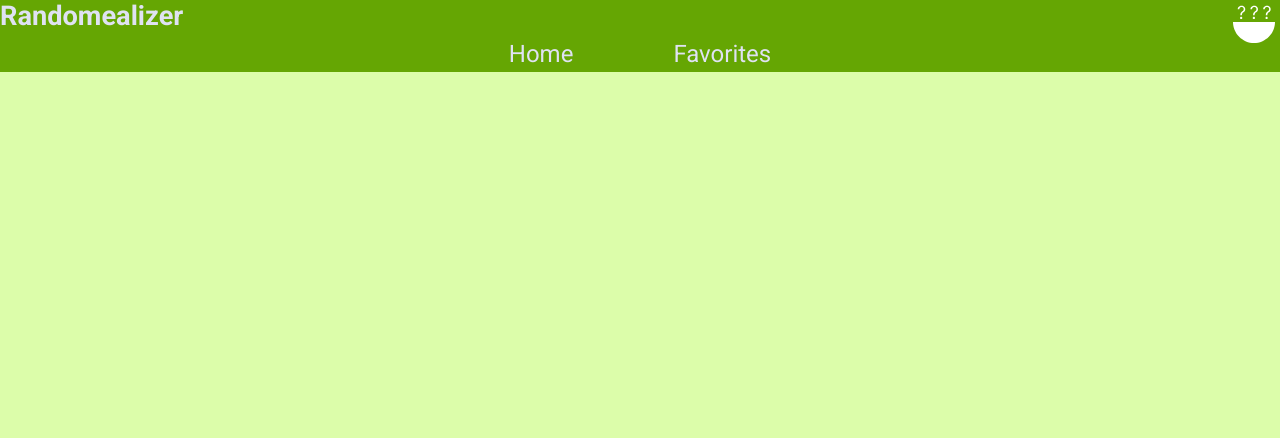
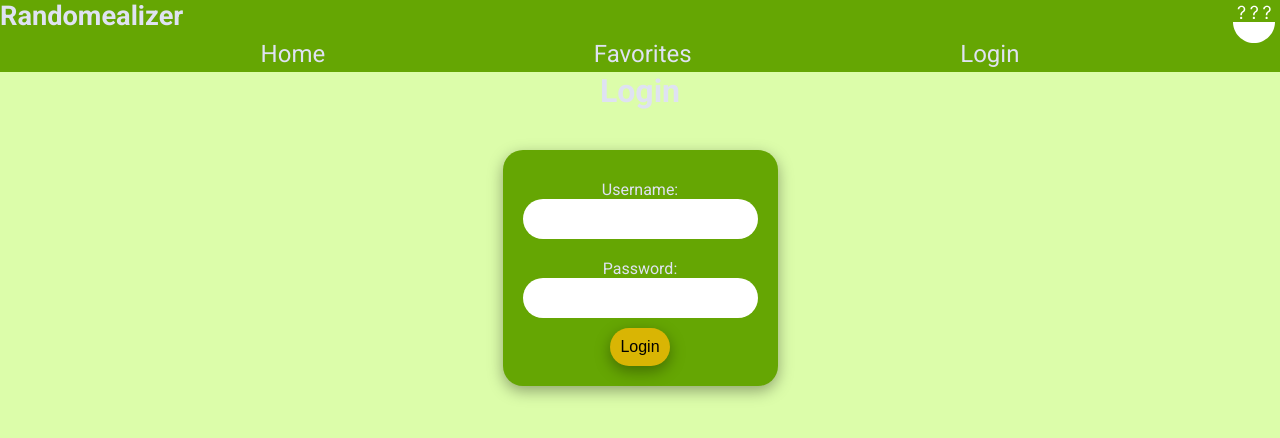
Before and after one commit to tRomanowski/capstone-project, a React (Create React App) app: page /login in a window 1280 px wide. Shown: the top 438 px of the page. Built offline with nearby package versions, Linux system fonts and the light colour scheme.

Commit message:
Add Profile und login page

```diff
--- a/src/App.js
+++ b/src/App.js
@@ -1,16 +1,45 @@
-import { Route, Routes } from 'react-router-dom';
+import { Route, Routes, useNavigate } from 'react-router-dom';
+import { useEffect, useState } from 'react';
 
 import Favorites from './Pages/Favorites';
 import Header from './components/Header';
 import Home from './Pages/Home';
+import Login from './Pages/Login';
+import Profile from './Pages/Profile';
 
 export default function App() {
+  const [token, setToken] = useState();
+  const navigate = useNavigate();
+
+  useEffect(() => {
+    console.log({ token });
+  }, [token]);
+
+  async function loginWithNameAndPassword(credentials) {
+    const response = await fetch('/api/login', {
+      method: 'POST',
+      headers: {
+        'Content-Type': 'application/json',
+      },
+      body: JSON.stringify(credentials),
+    });
+    const data = await response.json();
+    setToken(data.token);
+    navigate('/profile');
+  }
+
   return (
     <>
-      <Header />
+      <Header token={token} />
       <Routes>
         <Route path="/" element={<Home />} />
         <Route path="/favorites" element={<Favorites />} />
+        <Route
+          path="/login"
+          x
+          element={<Login onLogin={loginWithNameAndPassword} />}
+        />
+        <Route path="/profile" element={<Profile token={token} />} />
       </Routes>
     </>
   );
--- /dev/null
+++ b/src/Pages/Login.js
@@ -0,0 +1,84 @@
+import Button from '../components/Button';
+import MainWrapper from '../components/MainWrapper';
+import styled from 'styled-components';
+import { useState } from 'react';
+
+const initialCredentials = {
+  name: '',
+  password: '',
+};
+
+export default function Login({ onLogin }) {
+  const [credentials, setCredentials] = useState(initialCredentials);
+
+  function handleChange(event) {
+    const { name, value } = event.target;
+    setCredentials({ ...credentials, [name]: value });
+  }
+
+  function handleSubmit(event) {
+    event.preventDefault();
+    onLogin(credentials);
+  }
+
+  return (
+    <MainWrapper>
+      <h1>Login</h1>
+      <Form onSubmit={handleSubmit}>
+        <FormControl>
+          <label htmlFor="userName">Username:</label>
+          <input
+            type="text"
+            id="userName"
+            name="name"
+            value={credentials.name}
+            onChange={handleChange}
+          />
+        </FormControl>
+        <FormControl>
+          <label htmlFor="userPassword">Password:</label>
+          <input
+            type="password"
+            id="userPassword"
+            name="password"
+            value={credentials.password}
+            onChange={handleChange}
+          />
+        </FormControl>
+        <Button>Login</Button>
+      </Form>
+    </MainWrapper>
+  );
+}
+
+const Form = styled.form`
+  border-radius: 20px;
+  box-shadow: rgba(0, 0, 0, 0.35) 0px 5px 15px;
+  background-color: #65a603;
+  padding: 20px;
+  margin-top: 20px;
+  display: flex;
+  justify-content: space-around;
+  align-items: center;
+  flex-direction: column;
+`;
+
+const FormControl = styled.div`
+  display: flex;
+  flex-direction: column;
+  justify-content: center;
+  align-items: center;
+  margin: 10px 0;
+
+  label {
+    text-align: start;
+  }
+  input {
+    border-radius: 20px;
+    width: 100%;
+    height: 40px;
+    padding: 3px 7px;
+    font-size: 17px;
+    border: none;
+  }
+`;
--- /dev/null
+++ b/src/Pages/Profile.js
@@ -0,0 +1,30 @@
+import { useEffect, useState } from 'react';
+
+import MainWrapper from '../components/MainWrapper';
+
+const inistialProfile = {
+  _id: '',
+  name: '',
+};
+
+export default function Profile({ token }) {
+  const [profile, setProfile] = useState(inistialProfile);
+
+  useEffect(() => {
+    fetch('/api/profile', {
+      method: 'GET',
+      headers: {
+        Authorization: `Bearer ${token}`,
+      },
+    })
+      .then(response => response.json())
+      .then(setProfile);
+  }, [token]);
+
+  return (
+    <MainWrapper>
+      <h1>Profile</h1>
+      <p>Hello {profile.name}</p>
+    </MainWrapper>
+  );
+}
--- a/src/components/Header.js
+++ b/src/components/Header.js
@@ -2,7 +2,7 @@ import Logo from '../svg/Logo';
 import { NavLink } from 'react-router-dom';
 import styled from 'styled-components';
 
-export default function Header() {
+export default function Header({ token }) {
   return (
     <StyledHeader>
       <h1>Randomealizer</h1>
@@ -10,6 +10,8 @@ export default function Header() {
       <Nav>
         <NavLink to="/">Home</NavLink>
         <NavLink to="/favorites">Favorites</NavLink>
+        <NavLink to="/login">Login</NavLink>
+        {token && <NavLink to="/profile">Profile</NavLink>}
       </Nav>
     </StyledHeader>
   );
@@ -35,8 +37,10 @@ const StyledHeader = styled.header`
 `;
 
 const Nav = styled.nav`
+  width: 100%;
   display: flex;
   padding: 12px;
+  gap: 20px;
   justify-content: space-evenly;
   grid-column-start: 1;
   grid-column-end: -1;
@@ -48,7 +52,7 @@ const Nav = styled.nav`
     color: #dfe2f2;
     text-decoration: none;
     font-size: 1.5rem;
-    margin: 0 50px;
+    margin: 0;
   }
 
   a.active {
```
